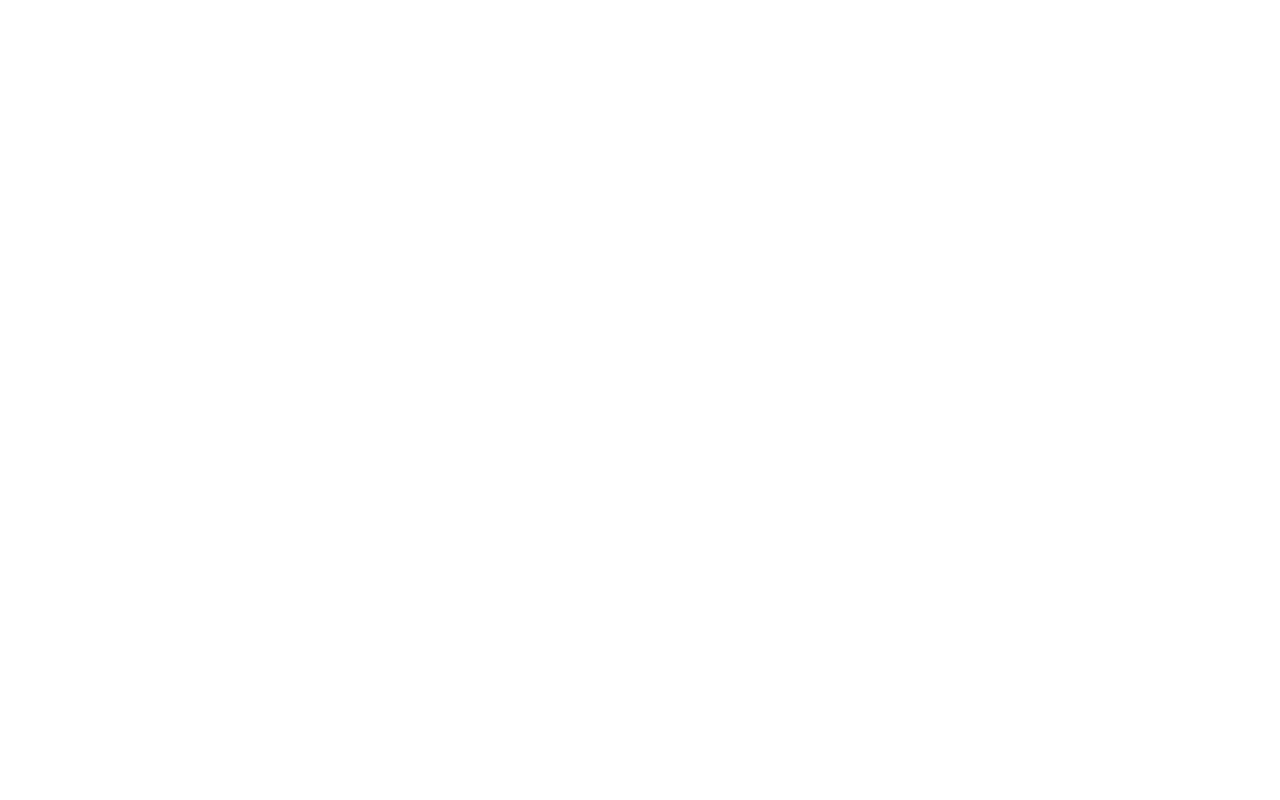
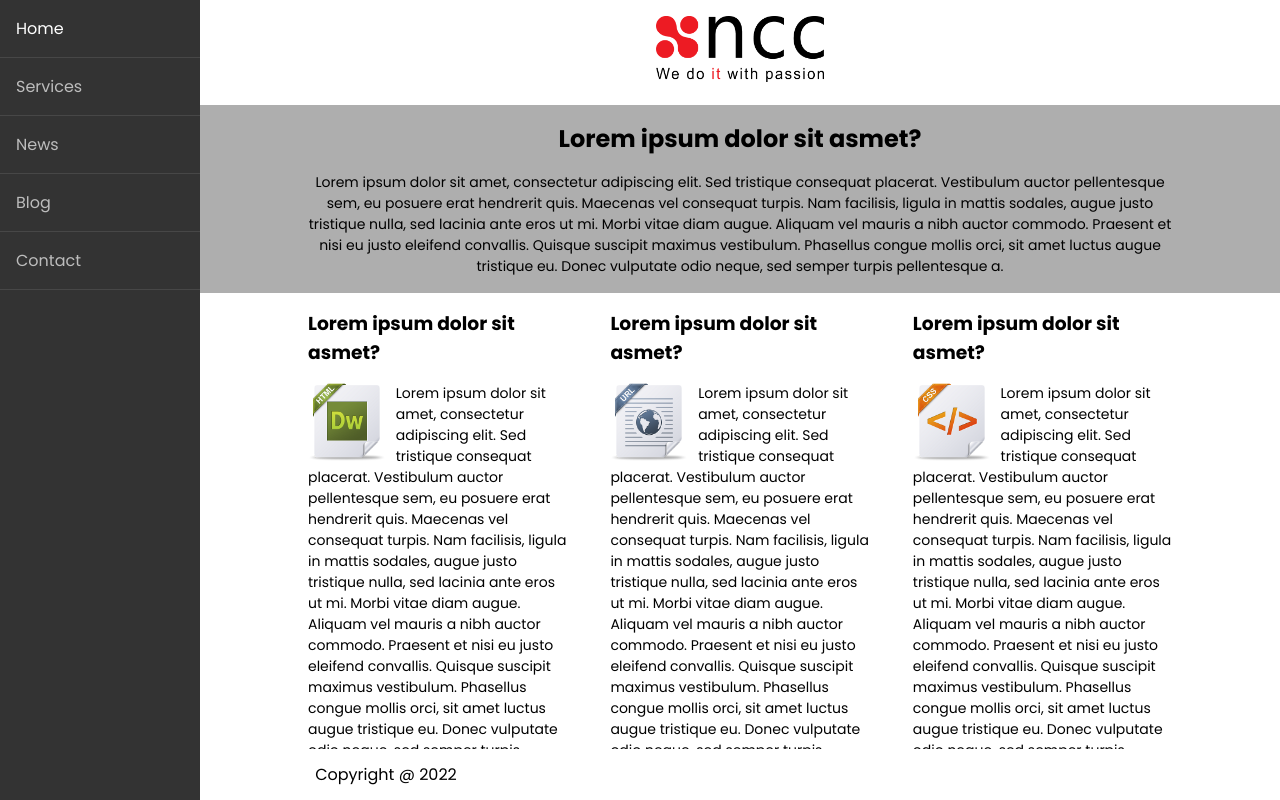
Before and after one commit to whoizhuy/NCC_test, a plain HTML site: page index.html in a window 1280 px wide. Drawn offline with Linux system fonts and the light colour scheme.

Commit message:
update code.

```diff
--- /dev/null
+++ b/css/responsive.css
@@ -0,0 +1,44 @@
+@media screen and (max-width: 1000px) {
+  .sidebar {
+    width: 100%;
+    height: auto;
+    position: relative;
+  }
+
+  .sidebar a {
+    float: left;
+    border-bottom: 0;
+  }
+
+  .container {
+    margin-left: 0;
+  }
+
+  #introduction {
+    display: flex;
+    flex-direction: column;
+  }
+
+  #introduction .block {
+    width: 100%;
+  }
+
+  #introduction .block:nth-child(2) {
+    margin: 1rem 0;
+  }
+
+  #footer {
+    padding: 10px 10%;
+    position: relative;
+  }
+}
+
+@media screen and (max-width: 420px) {
+  .sidebar > span {
+    display: inline-block;
+  }
+
+  .sidebar > nav {
+    display: none;
+  }
+}
--- /dev/null
+++ b/css/style.css
@@ -0,0 +1,113 @@
+@import url("https://fonts.googleapis.com/css2?family=Poppins:wght@400;500;600;700&display=swap");
+
+/* global style */
+* {
+  margin: 0;
+  padding: 0;
+  box-sizing: border-box;
+}
+
+body {
+  font-family: "Poppins", sans-serif;
+}
+
+ul, li, a {
+  list-style: none;
+  text-decoration: none;
+}
+
+section {
+  padding: 1rem 10%;
+}
+
+/* sidebar */
+.sidebar {
+  margin: 0;
+  padding: 0;
+  width: 200px;
+  height: 100%;
+  background-color: rgb(51, 51, 51);
+  position: fixed;
+  overflow: auto;
+}
+
+.sidebar > span {
+  display: none;
+  font-size: 30px;
+  color: white;
+  cursor: pointer;
+  padding: 6px 0;
+  margin-left: 1rem;
+}
+
+.sidebar a {
+  display: block;
+  padding: 1rem;
+  border-bottom: 1px solid rgb(71, 71, 71);
+  color: rgb(189, 189, 189);
+}
+.sidebar a:hover {
+  color: white;
+}
+
+a.active {
+  color: white;
+}
+
+/* container */
+.container {
+  margin-left: 200px;
+  height: 100vh;
+}
+
+.logo {
+  margin: auto;
+  padding: 1rem;
+  width: 200px;
+}
+
+.logo img {
+  width: 100%;
+  height: 100%;
+}
+
+#middle {
+  text-align: center;
+  background-color: rgb(174, 174, 174);
+}
+
+#middle p {
+  margin-top: 1rem;
+  font-size: 0.875rem;
+}
+
+#introduction {
+  display: flex;
+  justify-content: space-between;
+}
+
+#introduction .block {
+  width: 30%;
+}
+
+#introduction .block h3 {
+  margin-bottom: 1rem;
+}
+
+#introduction .block .content img {
+  float: left;
+  width: 30%;
+  margin-right: 10px;
+}
+
+#introduction .block .content p {
+  font-size: 0.875rem;
+}
+
+#footer {
+  position: fixed;
+  bottom: 0;
+  width: 100%;
+  padding: 1% 9%;
+  background-color: white;
+}
--- a/index.html
+++ b/index.html
@@ -5,9 +5,116 @@
   <meta http-equiv="X-UA-Compatible" content="IE=edge">
   <meta name="viewport" content="width=device-width, initial-scale=1.0">
   <title>NCC test</title>
-  <link rel="stylesheet" href="style.css">
+  <link rel="stylesheet" href="./css/style.css">
+  <link rel="stylesheet" href="./css/responsive.css">
 </head>
 <body>
+  <div class="sidebar">
+    <span>&#9776;</span>
 
+    <nav class="nav">
+      <a href="#" class="active">Home</a>
+      <a href="#">Services</a>
+      <a href="#">News</a>
+      <a href="#">Blog</a>
+      <a href="#">Contact</a>
+    <nav/>
+  </div>
+
+  <div class="container">
+    <div class="logo">
+      <img src="./img/logoNCC.png" alt="logoNCC">
+    </div>
+
+    <section id="middle">
+      <h1>Lorem ipsum dolor sit asmet?</h1>
+      <p>Lorem ipsum dolor sit amet, consectetur adipiscing elit.
+        Sed tristique consequat placerat.
+        Vestibulum auctor pellentesque sem, eu posuere erat hendrerit quis.
+        Maecenas vel consequat turpis.
+        Nam facilisis, ligula in mattis sodales, augue justo tristique nulla, sed lacinia ante eros ut mi.
+        Morbi vitae diam augue.
+        Aliquam vel mauris a nibh auctor commodo.
+        Praesent et nisi eu justo eleifend convallis.
+        Quisque suscipit maximus vestibulum.
+        Phasellus congue mollis orci, sit amet luctus augue tristique eu.
+        Donec vulputate odio neque, sed semper turpis pellentesque a.
+      </p>
+    </section>
+
+    <section id="introduction">
+      <div class="block">
+        <h3>Lorem ipsum dolor sit asmet?</h3>
+
+        <div class="content">
+          <img src="./img/html-icon.png" alt="">
+          <p>
+            Lorem ipsum dolor sit amet, consectetur adipiscing elit.
+            Sed tristique consequat placerat.
+            Vestibulum auctor pellentesque sem, eu posuere erat hendrerit quis.
+            Maecenas vel consequat turpis.
+            Nam facilisis, ligula in mattis sodales, augue justo tristique nulla, sed lacinia ante eros ut mi.
+            Morbi vitae diam augue.
+            Aliquam vel mauris a nibh auctor commodo.
+            Praesent et nisi eu justo eleifend convallis.
+            Quisque suscipit maximus vestibulum.
+            Phasellus congue mollis orci, sit amet luctus augue tristique eu.
+            Donec vulputate odio neque, sed semper turpis pellentesque a.
+          </p>
+        </div>
+      </div>
+
+      <div class="block">
+        <h3>Lorem ipsum dolor sit asmet?</h3>
+
+        <div class="content">
+          <img src="./img/url-icon.png" alt="">
+          <p>
+            Lorem ipsum dolor sit amet, consectetur adipiscing elit.
+            Sed tristique consequat placerat.
+            Vestibulum auctor pellentesque sem, eu posuere erat hendrerit quis.
+            Maecenas vel consequat turpis.
+            Nam facilisis, ligula in mattis sodales, augue justo tristique nulla, sed lacinia ante eros ut mi.
+            Morbi vitae diam augue.
+            Aliquam vel mauris a nibh auctor commodo.
+            Praesent et nisi eu justo eleifend convallis.
+            Quisque suscipit maximus vestibulum.
+            Phasellus congue mollis orci, sit amet luctus augue tristique eu.
+            Donec vulputate odio neque, sed semper turpis pellentesque a.
+          </p>
+        </div>
+      </div>
+
+      <div class="block">
+        <h3>Lorem ipsum dolor sit asmet?</h3>
+
+        <div class="content">
+          <img src="./img/css-icon.png" alt="">
+          <p>
+            Lorem ipsum dolor sit amet, consectetur adipiscing elit.
+            Sed tristique consequat placerat.
+            Vestibulum auctor pellentesque sem, eu posuere erat hendrerit quis.
+            Maecenas vel consequat turpis.
+            Nam facilisis, ligula in mattis sodales, augue justo tristique nulla, sed lacinia ante eros ut mi.
+            Morbi vitae diam augue.
+            Aliquam vel mauris a nibh auctor commodo.
+            Praesent et nisi eu justo eleifend convallis.
+            Quisque suscipit maximus vestibulum.
+            Phasellus congue mollis orci, sit amet luctus augue tristique eu.
+            Donec vulputate odio neque, sed semper turpis pellentesque a.
+          </p>
+        </div>
+      </div>
+    </section>
+
+    <footer id="footer">
+      <p>Copyright @ 2022</p>
+    </footer>
+  </div>
+
+
+
+
+  <script src="index.js"></script>
 </body>
 </html>
--- a/style.css
+++ /dev/null
@@ -1,5 +0,0 @@
-* {
-  margin: 0;
-  padding: 0;
-  box-sizing: border-box;
-}
```
Also changed, not shown: img/css-icon.png (added), img/html-icon.png (added), img/logoNCC.png (added), img/url-icon.png (added), index.js (added).
